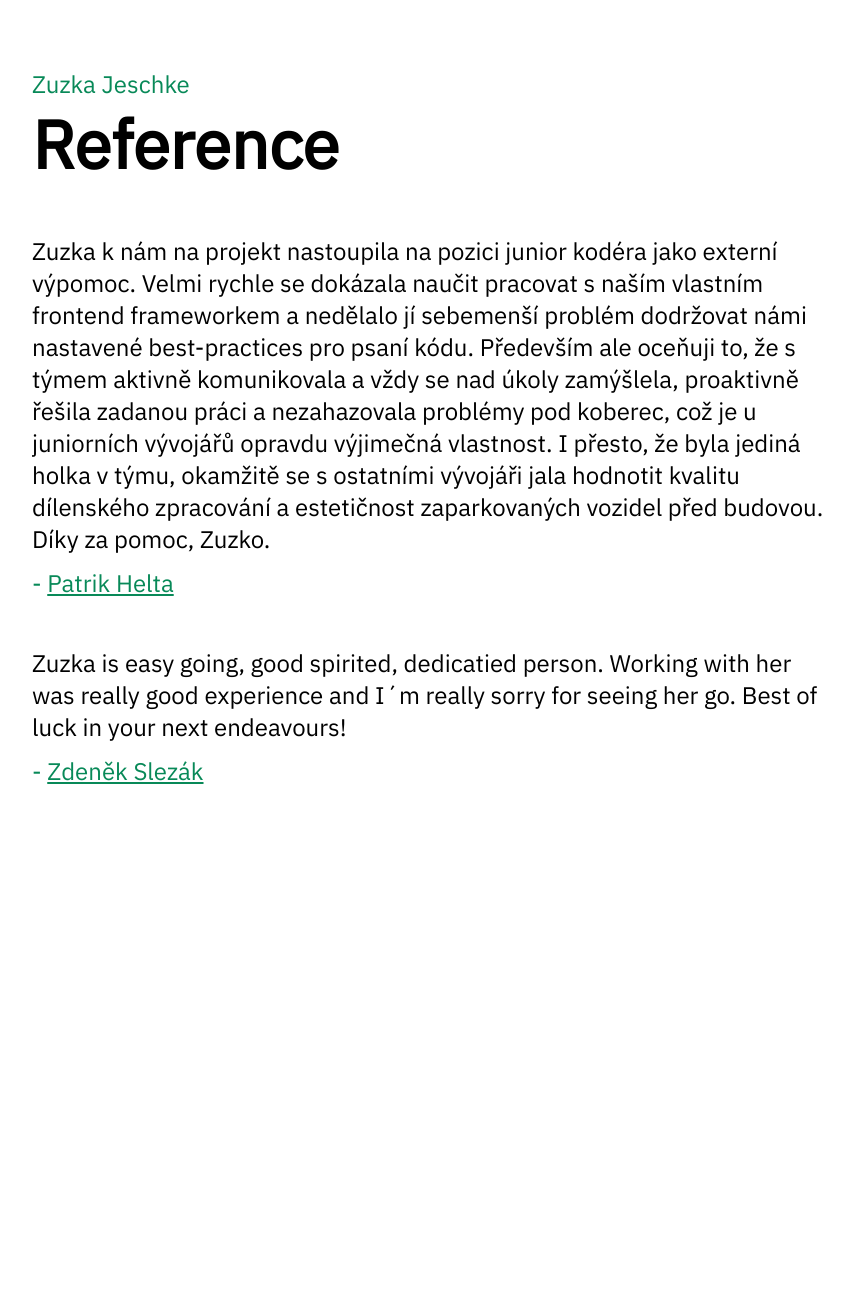
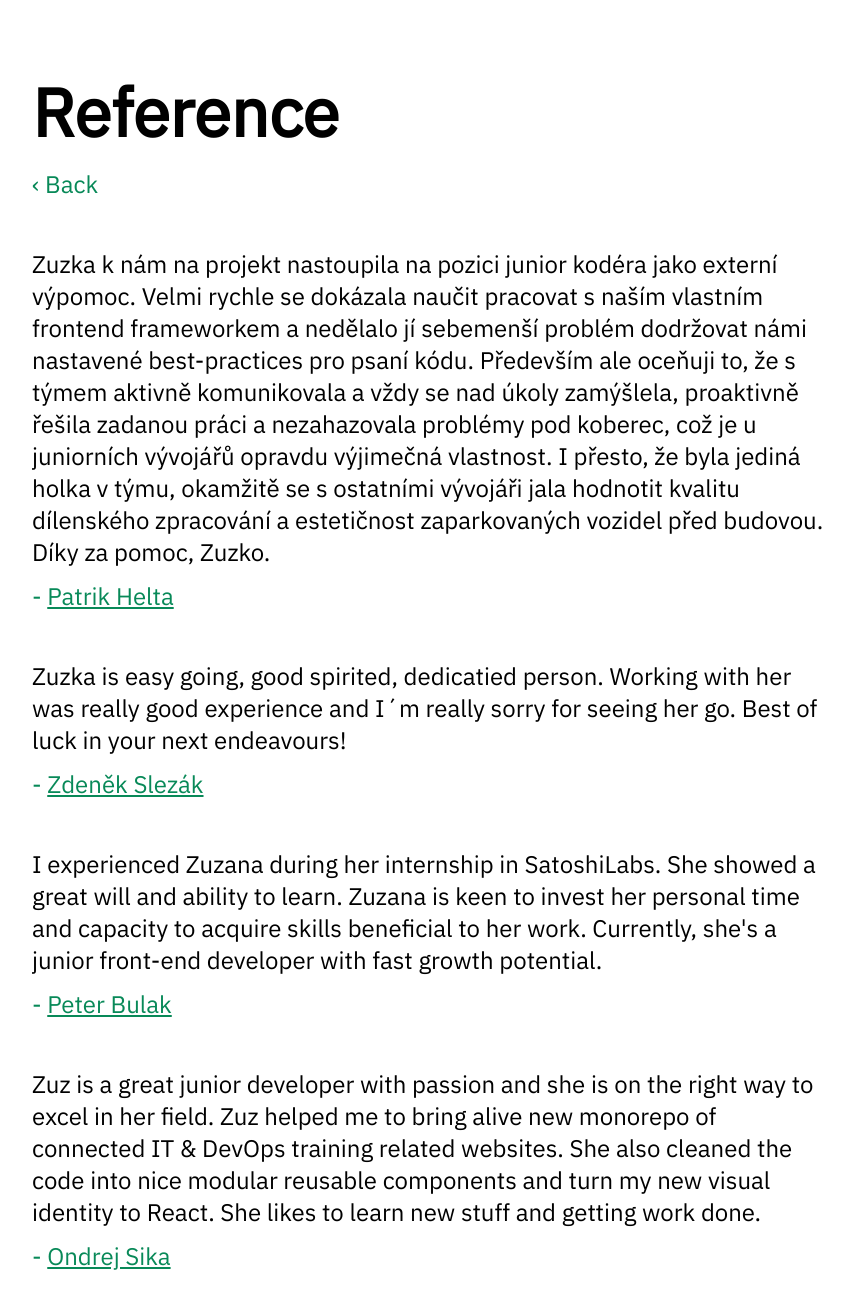
Before and after one commit to zuzjes/zuzj.es, a Next.js app: page /references in a window 1280 px wide. Shown: the top 1308 px of the page, without its empty margins (24-877 px from the left). Before the commit the page ends 855 px from the top, so only its background shows below. Built offline with nearby package versions, Linux system fonts and the light colour scheme.

Commit message:
edit references page

```diff
--- /dev/null
+++ b/components/Reference.js
@@ -0,0 +1,29 @@
+import React from "react";
+import styled from "styled-components";
+
+const Name = styled.a`
+  color: #088958;
+`;
+
+const Text = styled.p`
+  margin: 2em 0 0.5em 0;
+`;
+
+const A = styled.a`
+  color: #088958;
+  :hover {
+    color: #044d30;
+  }
+`;
+
+const Reference = props => (
+  <>
+    <Text>{props.text}</Text>
+    <Name>
+      {" "}
+      - <A href={props.link}>{props.name}</A>
+    </Name>
+  </>
+);
+
+export default Reference;
--- a/next.config.js
+++ b/next.config.js
@@ -3,7 +3,7 @@ module.exports = {
   exportPathMap: async function(defaultPathMap) {
     return {
       "/": { page: "/" },
-      "/reference": { page: "/reference" }
+      "/reference": { page: "/references" }
     };
   }
 };
--- a/pages/references.js
+++ b/pages/references.js
@@ -1,39 +1,38 @@
-import Head from 'next/head'
-import Gauges from '../components/Gauges'
-import GoogleAnalytics from '../components/GoogleAnalytics'
-import styled, { createGlobalStyle } from 'styled-components'
+import Head from "next/head";
+import Gauges from "../components/Gauges";
+import GoogleAnalytics from "../components/GoogleAnalytics";
+import styled, { createGlobalStyle } from "styled-components";
+import Reference from "../components/Reference";
+import Router from "next/router";
 
 const GlobalStyle = createGlobalStyle`
   body {
     font-size: 1.5em;
   }
-`
+`;
 const Container = styled.div`
   padding: 2.5em 2em;
-  font-family: 'IBM Plex Sans', sans-serif;
+  font-family: "IBM Plex Sans", sans-serif;
   max-width: 800px;
   @media (max-width: 600px) {
     padding: 0 1em;
   }
-`
+`;
 const Header = styled.h1`
   font-size: 2.8em;
   margin-block-end: 0.2em;
   margin-block-start: 0em;
+`;
 
-`
-const A = styled.a`
+const Back = styled.div`
   color: #088958;
-`
-const Name = styled.a`
-  color: #088958;
-`
-const Reference = styled.p`
-  margin: 2em 0 0.5em 0;
-`
+  cursor: pointer;
+  :hover {
+    color: #044d30;
+  }
+`;
 
-export default () => {
-  return (
+export default () => (
   <>
     <GlobalStyle />
     <Head>
@@ -45,10 +44,10 @@ export default () => {
       />
     </Head>
     <Container>
-        <Name>Zuzka Jeschke</Name>
       <Header>Reference</Header>
-        <Reference>
-          Zuzka k nám na projekt nastoupila na pozici junior kodéra jako externí
+      <Back onClick={() => Router.back()}>&#8249; Back</Back>
+      <Reference
+        text="Zuzka k nám na projekt nastoupila na pozici junior kodéra jako externí
           výpomoc. Velmi rychle se dokázala naučit pracovat s naším vlastním
           frontend frameworkem a nedělalo jí sebemenší problém dodržovat námi
           nastavené best-practices pro psaní kódu. Především ale oceňuji to, že
@@ -57,29 +56,32 @@ export default () => {
           juniorních vývojářů opravdu výjimečná vlastnost. I přesto, že byla
           jediná holka v týmu, okamžitě se s ostatními vývojáři jala hodnotit
           kvalitu dílenského zpracování a estetičnost zaparkovaných vozidel před
-          budovou. Díky za pomoc, Zuzko.
-        </Reference>
-        <Name>
-          {' '}
-          -{' '}
-          <A href="https://www.linkedin.com/in/patrik-helta-9a06304b/">
-            Patrik Helta
-          </A>
-        </Name>
+          budovou. Díky za pomoc, Zuzko."
+        link="https://www.linkedin.com/in/patrik-helta-9a06304b/"
+        name="Patrik Helta"
+      />
 
-        <Reference>
-          Zuzka is easy going, good spirited, dedicatied person. Working with
+      <Reference
+        text="Zuzka is easy going, good spirited, dedicatied person. Working with
           her was really good experience and I´m really sorry for seeing her go.
-          Best of luck in your next endeavours!
-        </Reference>
-        <Name>
-          {' '}
-          -{' '}
-          <A href="https://www.linkedin.com/in/zdenek-slezak/">Zdeněk Slezák</A>
-        </Name>
+          Best of luck in your next endeavours!"
+        link="https://www.linkedin.com/in/zdenek-slezak/"
+        name="Zdeněk Slezák"
+      />
+
+      <Reference
+        text="I experienced Zuzana during her internship in SatoshiLabs. She showed a great will and ability to learn. Zuzana is keen to invest her personal time and capacity to acquire skills beneficial to her work. Currently, she's a junior front-end developer with fast growth potential."
+        link="https://www.linkedin.com/in/peter-bulak-buly/"
+        name="Peter Bulak"
+      />
+
+      <Reference
+        text="Zuz is a great junior developer with passion and she is on the right way to excel in her field. Zuz helped me to bring alive new monorepo of connected IT & DevOps training related websites. She also cleaned the code into nice modular reusable components and turn my new visual identity to React. She likes to learn new stuff and getting work done."
+        link="https://www.linkedin.com/in/ondrejsika/"
+        name="Ondrej Sika"
+      />
     </Container>
     <Gauges gauges_site_id="5c4c99e1e2780409622de4ab" />
     <GoogleAnalytics google_analytics_site_id="UA-133283927-1" />
   </>
-  )
-}
+);
```
Lines whose indentation alone changed are shown as unchanged.
